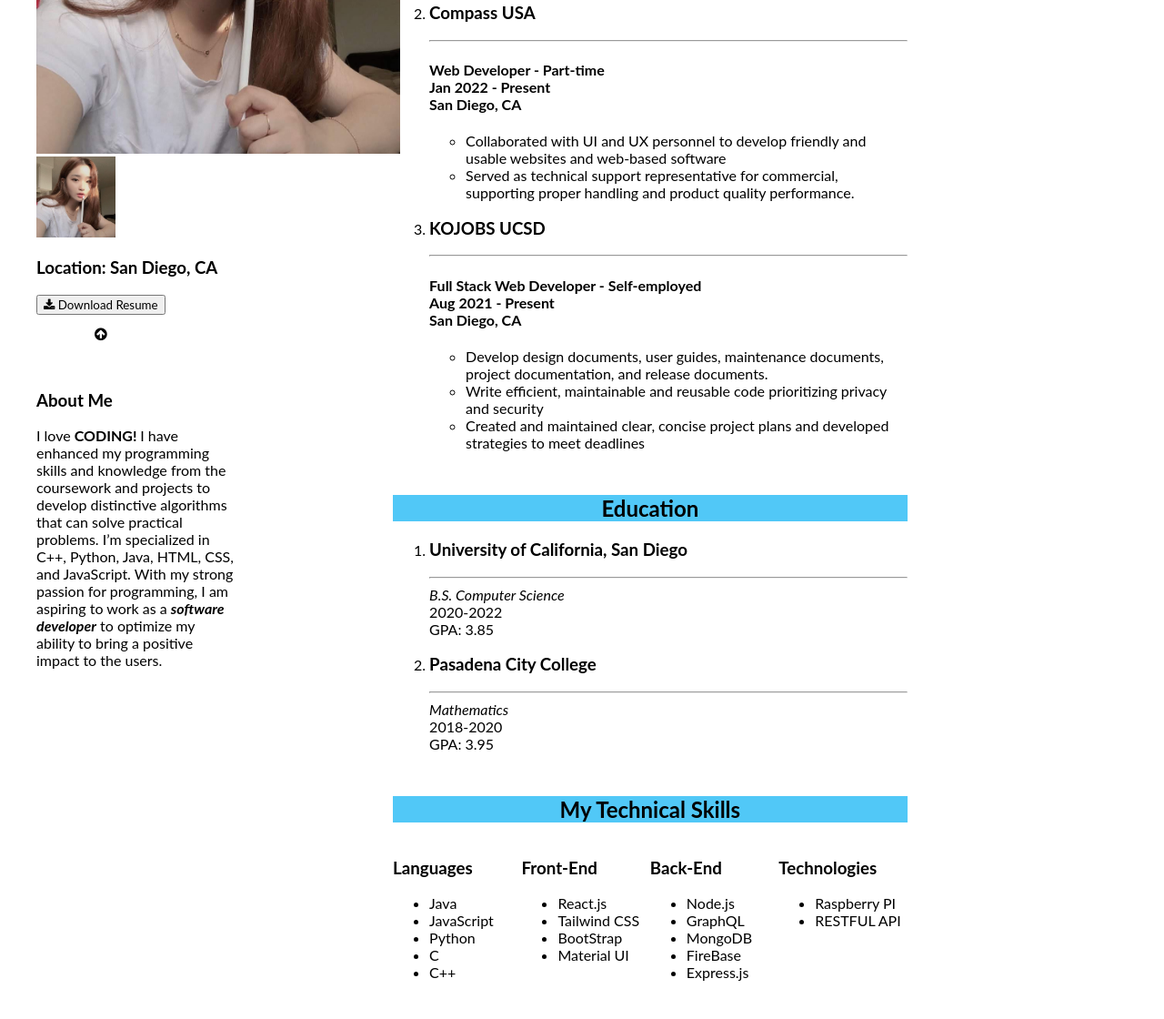
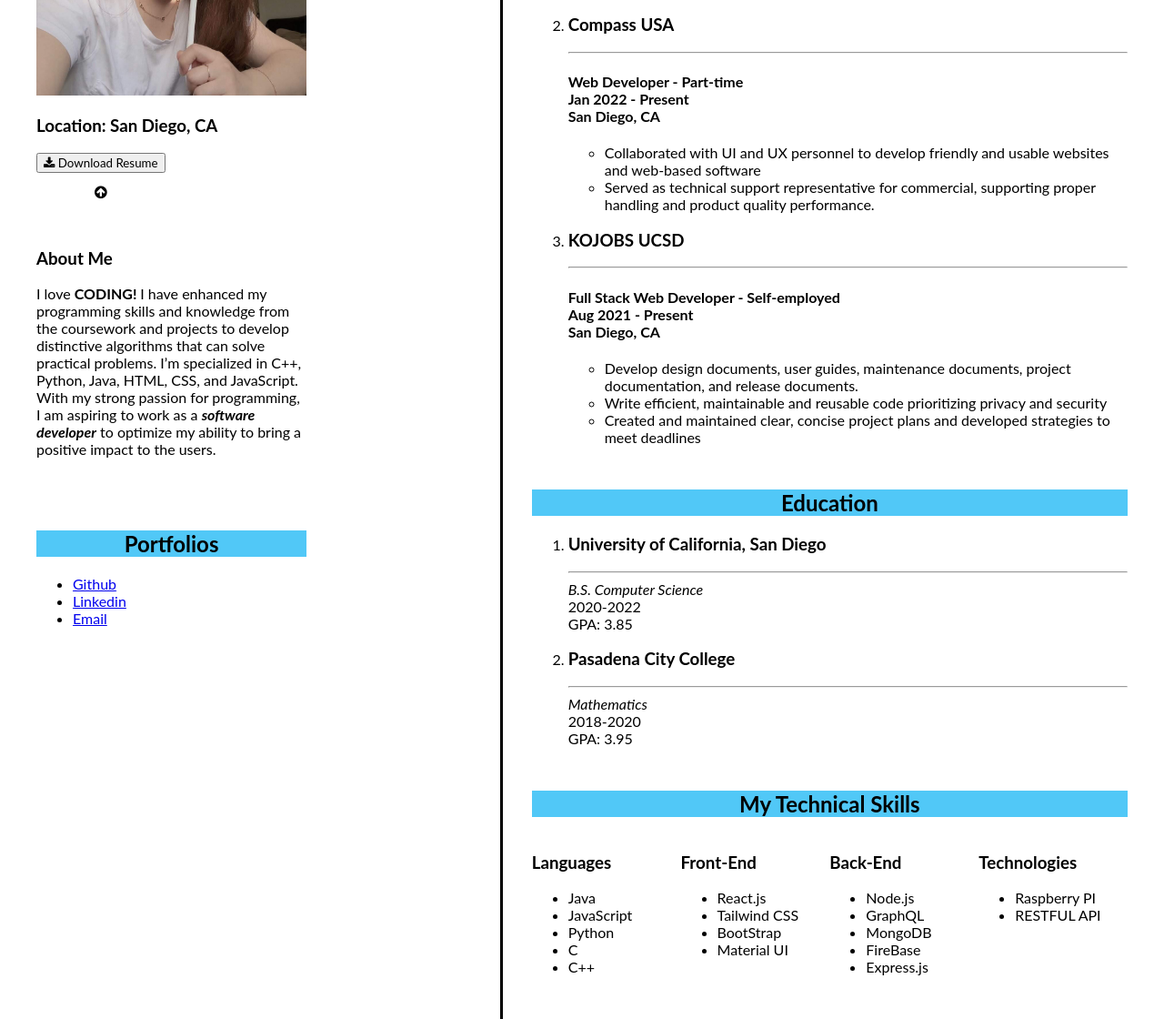
Before and after one commit to JinnnyWinnny/CSE134B-hw4, a plain HTML site: page index.html in a window 1280 px wide. Shown: the part 399-1519 px from the top of the page at 91% size. Drawn offline with Linux system fonts and the light colour scheme; a web font is replaced by a local one.

Commit message:
done part5

```diff
--- a/index.html
+++ b/index.html
@@ -50,9 +50,7 @@
 
           <h2>Name: Jieun Lee</h2>
           <h3>Major: Computer Science</h3>
-          <div>
-            <img src="images/junnyjenny2.jpg" alt="Jenny"  width="400" height="400">
-          </div>
+
           <picture>
             <source
               media="(min-width:1050px)"
@@ -66,7 +64,7 @@
             />
             <img
               src="images/human-fall-flat.jpg"
-              style="width: 40%"
+              style="width: 100%"
               alt="jenny"
             />
           </picture>
@@ -94,6 +92,20 @@
             <strong><i>software developer</i></strong> to optimize my ability
             to bring a positive impact to the users.
           </p>
+        </div>
+        <div class="portfolio-container">
+          <h2 >Portfolios</h2>
+          <ul>
+            <li>
+              <a href="https://github.com/JinnnyWinnny">Github</a>
+            </li>
+            <li>
+              <a href="https://www.linkedin.com/in/jieun-lee-a14379221/">Linkedin</a>
+            </li>
+            <li>
+              <a href="mailto:jinnywinny3@gmail.com">Email</a>
+            </li>
+          </ul>
         </div>
         </div>
 
--- a/styles/contact-form.css
+++ b/styles/contact-form.css
@@ -3,17 +3,23 @@
 *::after {
   box-sizing: border-box;
 }
-html {
-  font-size: 62.5%;
+@font-face {
+  font-family: "Lato";
+  font-style: normal;
+  font-weight: 300;
+  font-display: swap;
+  src: url(https://fonts.gstatic.com/s/lato/v22/S6u9w4BMUTPHh7USew8.ttf)
+    format("truetype");
 }
+* {
+  font-family: "Lato", sans-serif;
+}
+
 body {
   margin: 0;
-  font-family: -apple-system, BlinkMacSystemFont, "Segoe UI", Roboto, Oxygen,
-    Ubuntu, Cantarell, "Open Sans", "Helvetica Neue", sans-serif;
   line-height: 1.5;
   background: lightblue;
   display: flex;
-  height: 100vh;
   flex-direction: column;
   align-items: center;
   justify-content: center;
@@ -38,7 +44,7 @@ h2 {
   padding: 1rem;
   cursor: default;
   text-align: center;
-  font-size: 5rem;
+  font-size: 3rem;
 }
 form,
 input,
--- a/styles/main.css
+++ b/styles/main.css
@@ -11,8 +11,9 @@
 * {
   font-family: "Lato", sans-serif;
 }
-h2 {
-  text-align: center;
+
+h3 {
+  font-weight: bold;
 }
 .wrapper {
   display: grid;
@@ -24,6 +25,7 @@ h2 {
   grid-area: 1 / 1 / 3 / 3;
   padding-left: 2rem;
   padding-right: 2rem;
+  padding-top: 2rem;
 }
 
 .contact {
@@ -53,10 +55,18 @@ h2 {
 #container {
   margin-top: 3rem;
 }
+.resume-container {
+  padding: 2rem;
+  border-left: solid;
+}
+.portfolio-container {
+  margin-top: 5rem;
+}
 
 h2 {
   background-color: rgba(38, 187, 245, 0.8);
   color: black;
+  text-align: center;
 }
 
 .ani-bounce {
--- a/styles/navbar.css
+++ b/styles/navbar.css
@@ -22,7 +22,7 @@ nav > .nav-links {
   display: inline;
   float: right;
   font-size: 1.5rem;
-  padding-top: 1rem;
+  padding-top: 0.5rem;
 }
 
 nav > .nav-links > a {
--- a/styles/projects.css
+++ b/styles/projects.css
@@ -1,3 +1,15 @@
+@font-face {
+  font-family: "Lato";
+  font-style: normal;
+  font-weight: 300;
+  font-display: swap;
+  src: url(https://fonts.gstatic.com/s/lato/v22/S6u9w4BMUTPHh7USew8.ttf)
+    format("truetype");
+}
+* {
+  font-family: "Lato", sans-serif;
+}
+
 .projects-container {
   max-width: 1200px;
   margin: 0 auto;
@@ -39,6 +51,9 @@ img {
   list-style: none;
   margin: 0;
   padding: 0;
+  display: flex;
+  align-items: center;
+  justify-content: center;
 }
 
 .cards_item {
```
